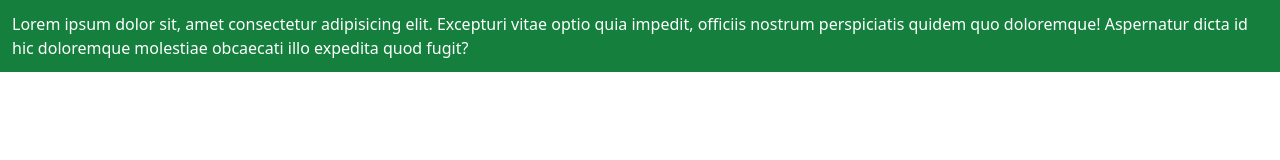
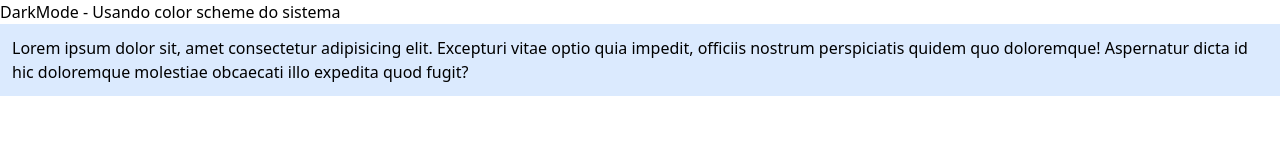
Before and after one commit to TayseRosa/tailwindcss, a plain HTML site: page 5_group_hover.html in a window 1280 px wide. Drawn offline with nearby package versions, Linux system fonts and the light colour scheme.

Commit message:
DarkMode - Usando color scheme do sistema

```diff
--- a/5_group_hover.html
+++ b/5_group_hover.html
@@ -10,10 +10,10 @@
 <body>
     <div class="container mx-auto">
 
-        <div class="group">
-            <div class="bg-blue-100 p-3 hover:bg-green-700">
-                <div class="text-black group-hover:text-white"> Lorem ipsum dolor sit, amet consectetur adipisicing elit. Excepturi vitae optio quia impedit, officiis nostrum perspiciatis quidem quo doloremque! Aspernatur dicta id hic doloremque molestiae obcaecati illo expedita quod fugit?</div>
-            </div>
+        <h1>DarkMode - Usando color scheme do sistema</h1>
+
+        <div class="bg-blue-100 p-3 dark:bg-blue-800">
+            <div class="text-black dark:text-white"> Lorem ipsum dolor sit, amet consectetur adipisicing elit. Excepturi vitae optio quia impedit, officiis nostrum perspiciatis quidem quo doloremque! Aspernatur dicta id hic doloremque molestiae obcaecati illo expedita quod fugit?</div>
         </div>
 
     </div>
```
